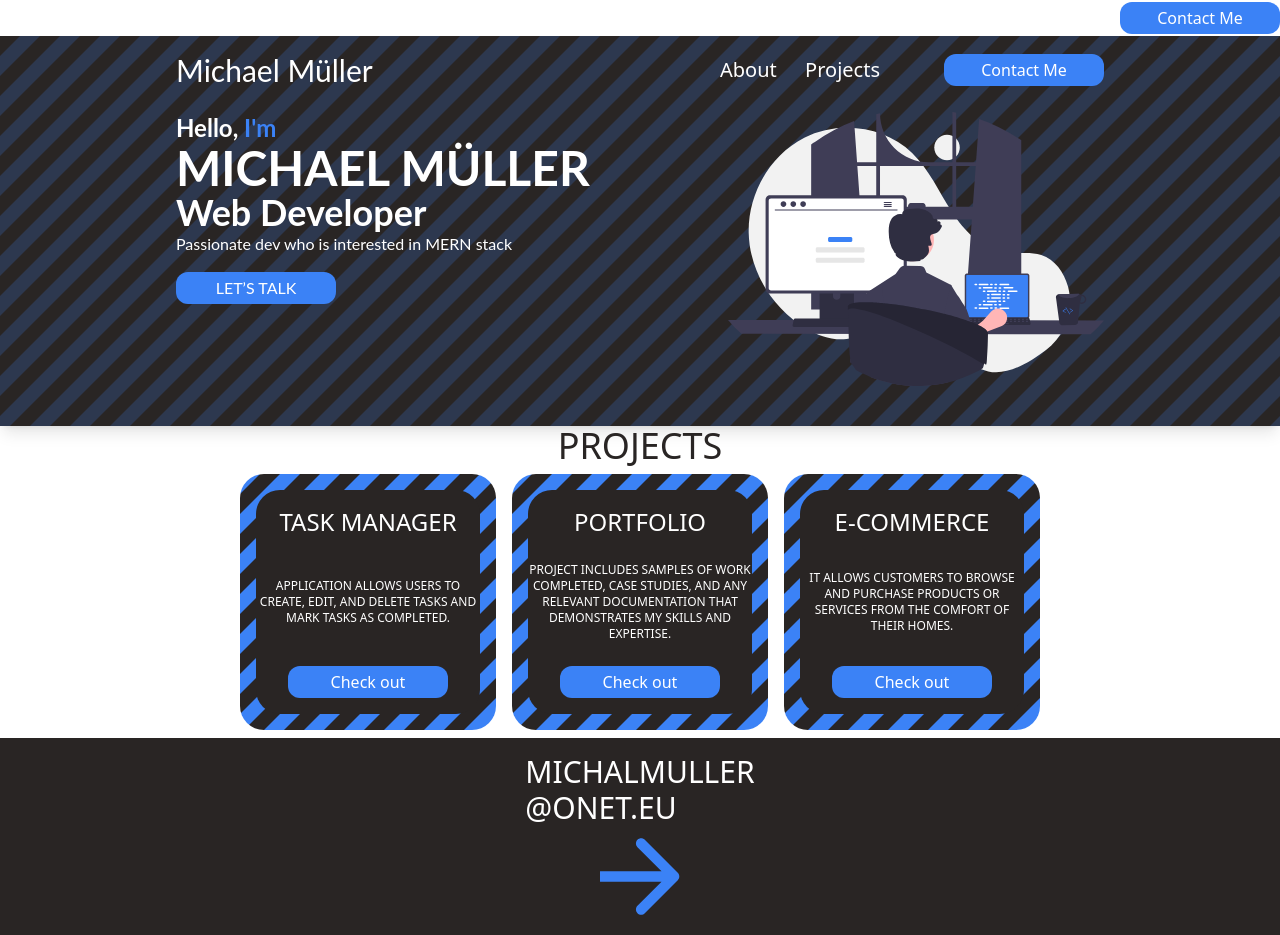
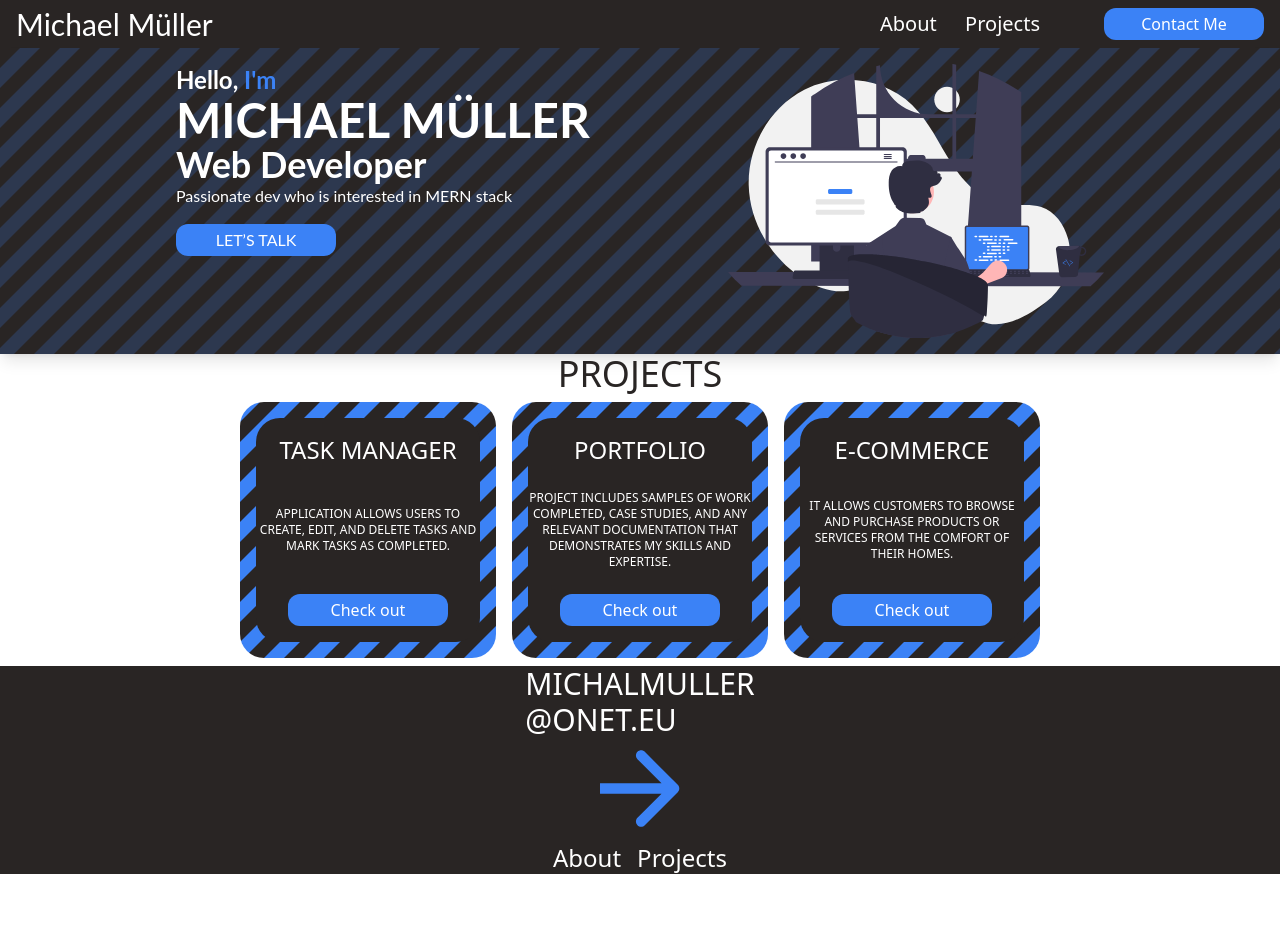
Before and after one commit to KrifiZ/portfolio, a React (Vite) app in the folder frontend/: page / in a window 1280 px wide. Shown: the top 935 px of the page. After the commit the page ends 874 px from the top, so only its background shows below. Built offline with nearby package versions, Linux system fonts and the light colour scheme.

Commit message:
Feat: Add ErrorPage

```diff
--- a/frontend/src/App.tsx
+++ b/frontend/src/App.tsx
@@ -1,4 +1,5 @@
 import { createBrowserRouter, RouterProvider } from "react-router-dom";
+import { ErrorPage } from "./components/pages/ErrorPage";
 import { HomePage } from "./components/pages/HomePage";
 import { RootLayout } from "./components/pages/Root";
 
@@ -11,6 +12,7 @@ const router = createBrowserRouter([
 			{ path: "/about", element: <HomePage /> },
 			{ path: "/projects", element: <HomePage /> },
 			{ path: "/contact", element: <HomePage /> },
+			{ path: "*", element: <ErrorPage /> },
 		],
 	},
 ]);
--- a/frontend/src/components/Footer/Footer.tsx
+++ b/frontend/src/components/Footer/Footer.tsx
@@ -1,6 +1,6 @@
 const Footer = () => {
 	return (
-		<div className="flex h-56 flex-grow flex-col items-center justify-start gap-3 overflow-hidden bg-stone-800 text-white">
+		<div className="flex h-56  flex-col items-center justify-start gap-3  bg-stone-800 text-white">
 			<h3 className="wrap flex text-3xl uppercase">
 				michalmuller
 				<br />
--- a/frontend/src/components/Hero/Hero.tsx
+++ b/frontend/src/components/Hero/Hero.tsx
@@ -2,7 +2,7 @@ import { Button } from "../UI/Button";
 
 const Hero = () => {
 	return (
-		<div className=" my-6 flex flex-wrap justify-between">
+		<div className="  flex flex-wrap justify-between">
 			<div>
 				<h2 className="font-lato text-2xl font-bold text-white">
 					Hello, <span className="text-blue-500">I'm</span>
--- a/frontend/src/components/NavBar/NavBar.tsx
+++ b/frontend/src/components/NavBar/NavBar.tsx
@@ -14,11 +14,12 @@ const NavBar = () => {
 	};
 
 	return (
-		<div className="  flex justify-between">
-			<h1 className="font-lato text-3xl  text-white ">Michael Müller</h1>
+		<div className=" h-12   bg-stone-800">
+			<div className="flex h-full items-center justify-between p-4">
+				<h1 className=" font-lato text-3xl  text-white ">Michael Müller</h1>
 
 				{isTabletOrMobile ? (
-				<HamburgerButton icon="bg-hamburger" showMenu={showMenuHandler} />
+					<HamburgerButton icon="bg-hamburger  " showMenu={showMenuHandler} />
 				) : (
 					<div className=" flex w-96 items-center justify-between ">
 						<div className="flex w-40 justify-between">
@@ -33,7 +34,7 @@ const NavBar = () => {
 						<Button text="Contact Me" size="h-8 w-40" />
 					</div>
 				)}
-
+			</div>
 			{isOpen ? <HamburgerMenu onHide={showMenuHandler} /> : ""}
 		</div>
 	);
--- /dev/null
+++ b/frontend/src/components/pages/ErrorPage.tsx
@@ -0,0 +1,13 @@
+import { Link } from "react-router-dom";
+
+const ErrorPage = () => {
+	return (
+		<div className="flex flex-grow flex-col items-center justify-center">
+			<h1 className="font-lato text-5xl">404</h1>
+			<p className="font-lato text-3xl">Page not found</p>
+			<Link to="/">Back to Home</Link>
+		</div>
+	);
+};
+
+export { ErrorPage };
--- a/frontend/src/components/pages/HomePage.tsx
+++ b/frontend/src/components/pages/HomePage.tsx
@@ -7,21 +7,16 @@ const HomePage = () => {
 	const isTabletOrMobile = useMediaQuery({ maxWidth: 1024 });
 
 	return (
-		<div className="flex h-screen flex-col scroll-auto">
+		<>
 			<div className=" bg-stone-800 bg-pattern  bg-repeat p-4 shadow-lg">
 				<div className={`${isTabletOrMobile ? "" : "mx-40"} flex-grow`}>
-					<NavBar></NavBar>
 					<Hero />
 				</div>
 			</div>
 			<div className={`${isTabletOrMobile ? "" : "mx-40"} flex-grow`}>
 				<ProjectsSection />
 			</div>
-
-			<div className="flex justify-between bg-stone-800 py-4 text-white">
-				<Footer />
-			</div>
-		</div>
+		</>
 	);
 };
 
--- a/frontend/src/components/pages/Root.tsx
+++ b/frontend/src/components/pages/Root.tsx
@@ -1,12 +1,14 @@
 import { Outlet } from "react-router-dom";
+import { Footer } from "../Footer/Footer";
 import { NavBar } from "../NavBar/NavBar";
 
 const RootLayout = () => {
 	return (
-		<>
+		<div className="flex h-screen flex-col scroll-auto">
 			<NavBar />
 			<Outlet />
-		</>
+			<Footer />
+		</div>
 	);
 };
 
```
Lines whose indentation alone changed are shown as unchanged.
